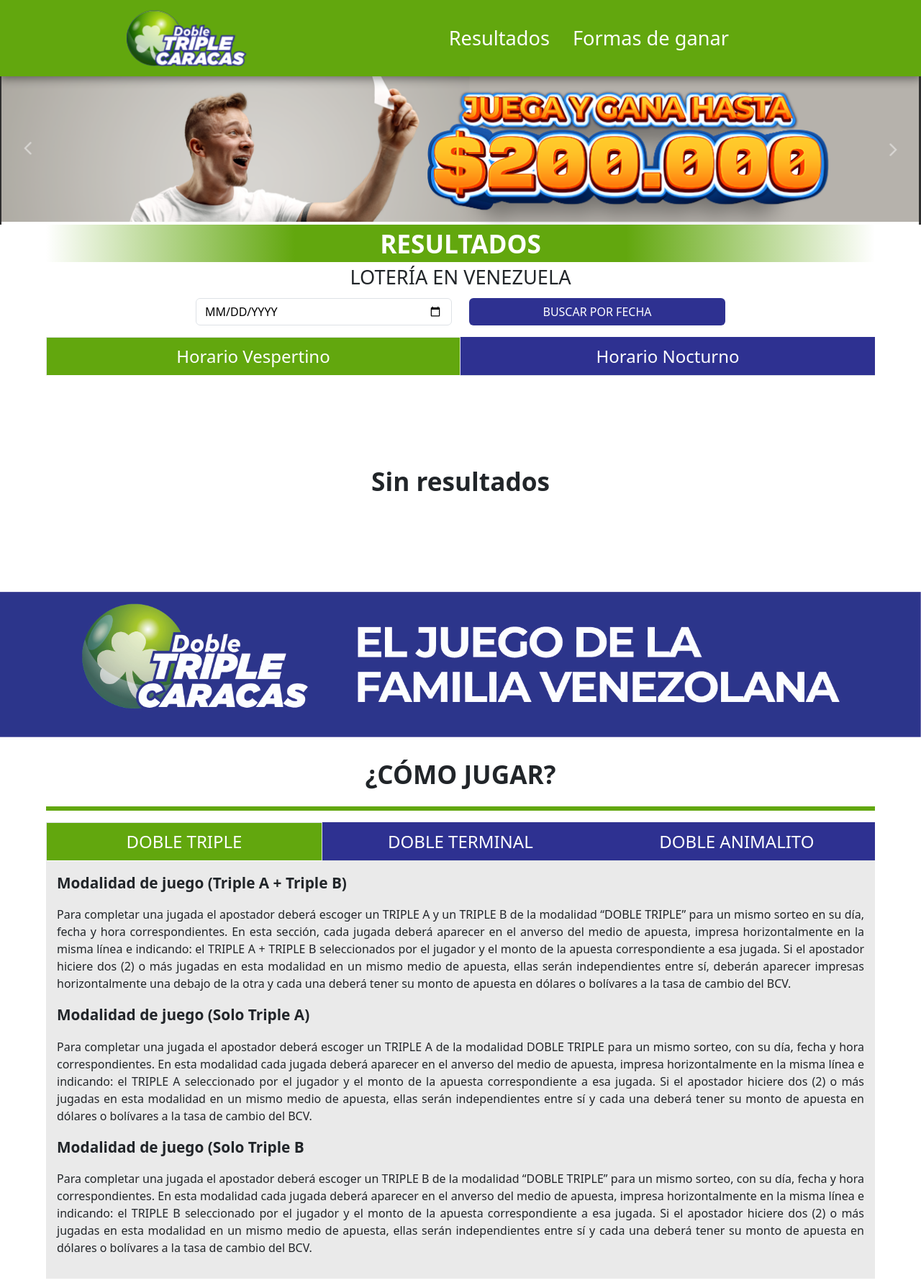
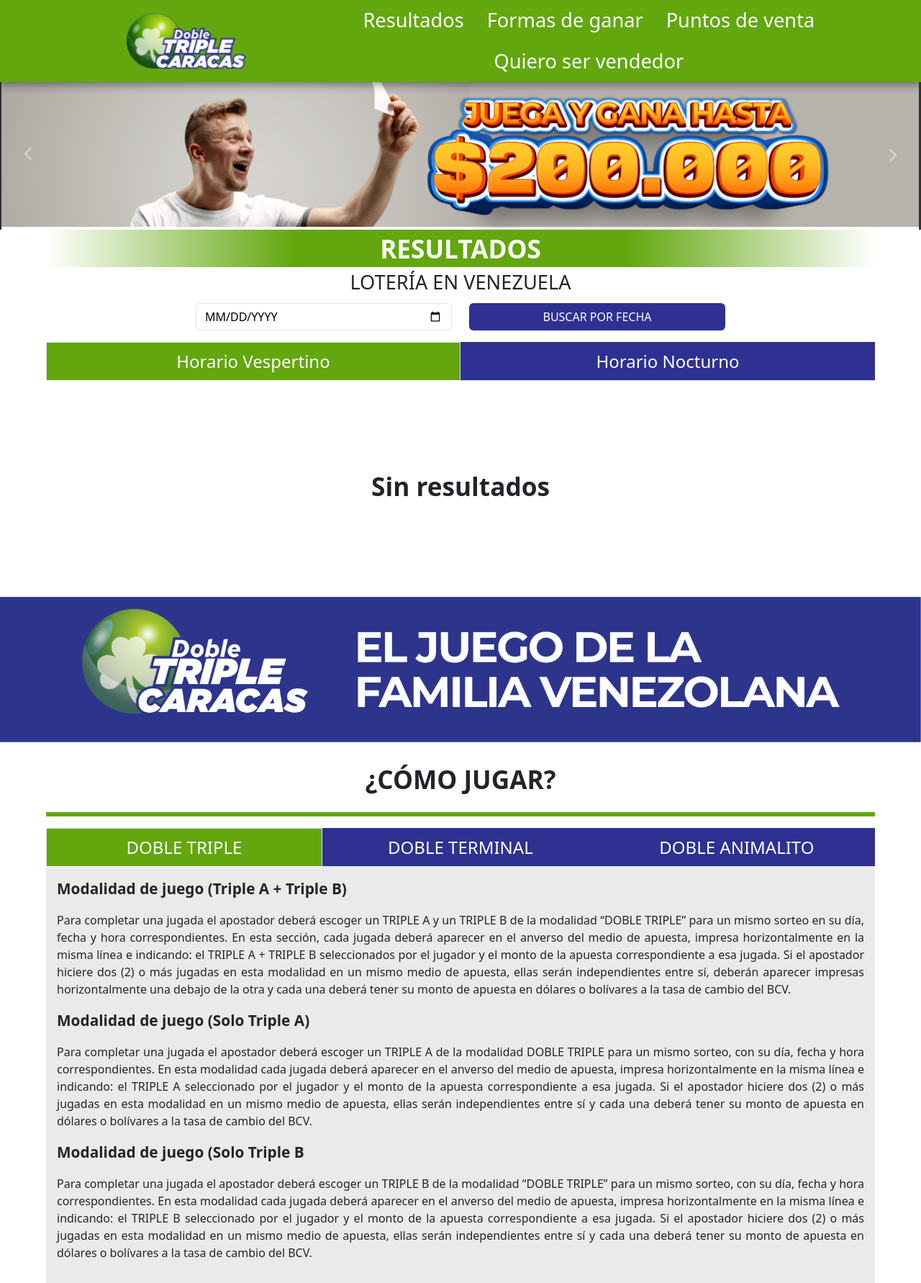
Before and after one commit to yoelayan/doble_triple_caracas, a Django app: page / in a window 1280 px wide. Shown: the top 1782 px of the page at 72% size. Run offline with Django 4.2, Linux system fonts and the light colour scheme; data that the repository does not hold is empty.

Commit message:
update nav

```diff
--- a/templates/home/index.html
+++ b/templates/home/index.html
@@ -30,7 +30,9 @@
           </div>
      </section>
      {% include 'parts/puntos-ventas.html' %}
-     <div class="container-custom" style="margin-top:70px; margin-bottom:70px;">
-          {% include 'parts/vendedor-form.html' %}
-     </div>
+     <section id="vendedor">
+          <div class="container-custom" style="margin-top:70px; margin-bottom:70px;">
+               {% include 'parts/vendedor-form.html' %}
+          </div>
+     </section>
 {% endblock %}
--- a/templates/parts/nav.html
+++ b/templates/parts/nav.html
@@ -5,6 +5,8 @@
      <ul class="container nav justify-content-center">
           <li class="nav-item"><a href="#resultados" class="nav-link">Resultados</a></li>
           <li class="nav-item"><a href="#reglas" class="nav-link">Formas de ganar</a></li>
+          <li class="nav-item"><a href="#puntos-venta" class="nav-link">Puntos de venta</a></li>
+          <li class="nav-item"><a href="#vendedor" class="nav-link">Quiero ser vendedor</a></li>
 
      </ul>
 </div>
```
